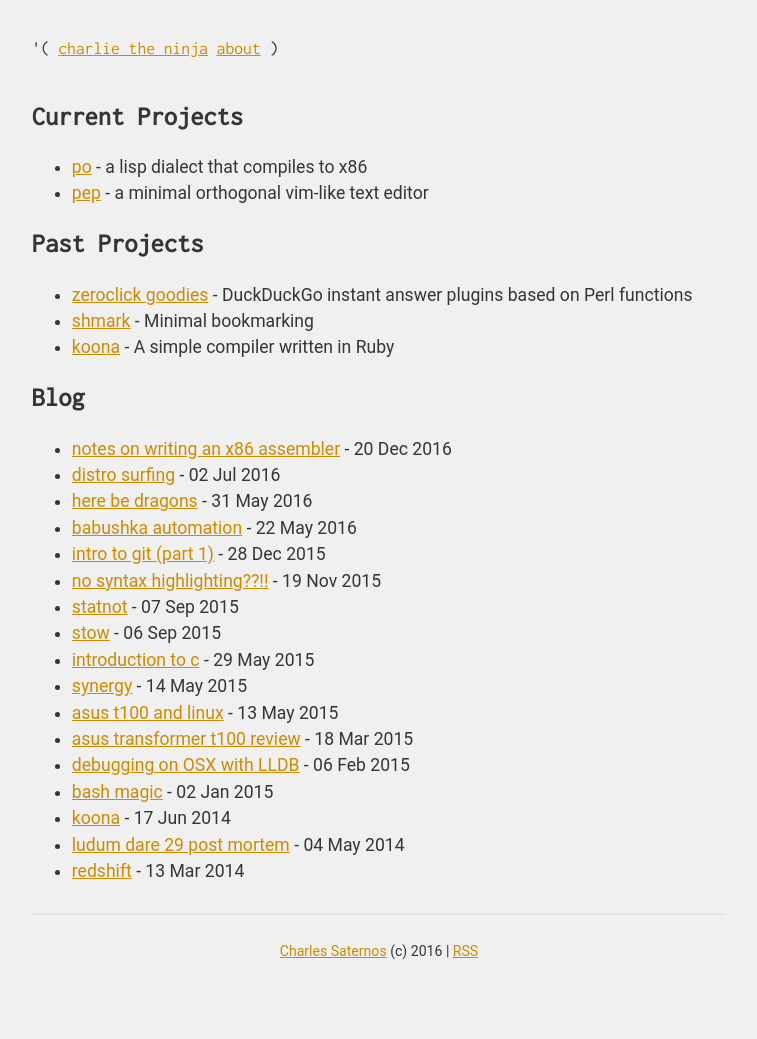
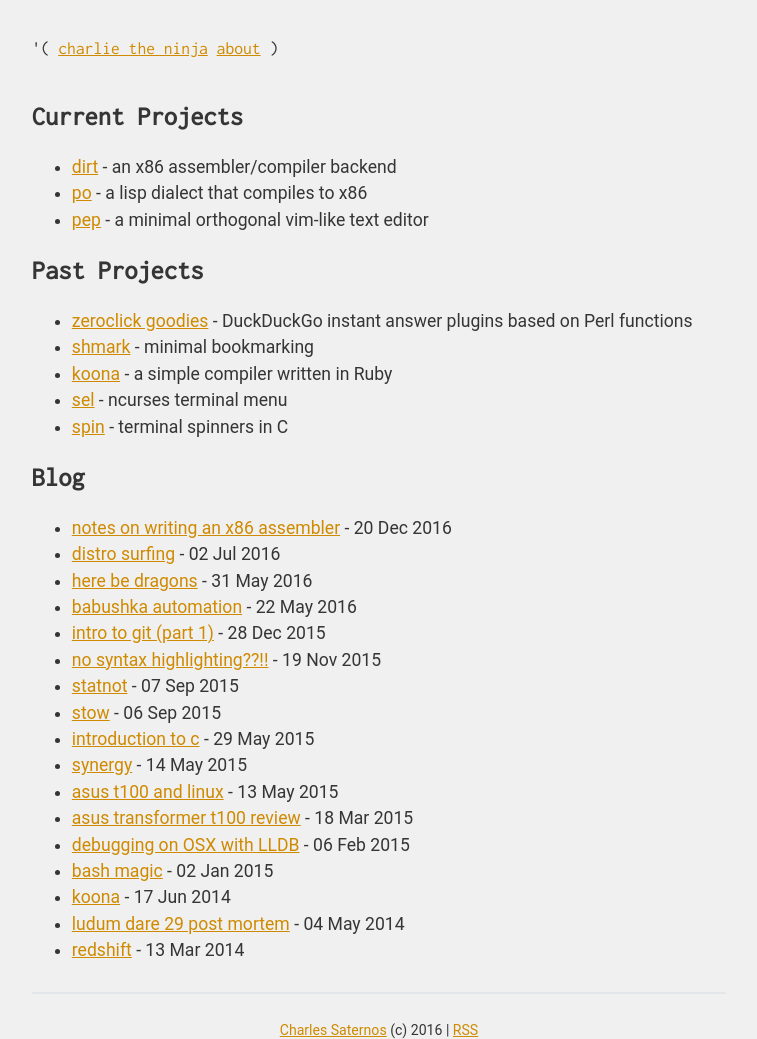
Before and after one commit to charles-l/charles-l.github.io, a Jekyll site: the page built from index.html, in a window 1280 px wide. Shown: the whole page, without its empty margins (261-1018 px from the left). Built offline with Jekyll 4.4.1, drawn with Linux system fonts in a browser that asks for light colours; before the commit the page ends 960 px from its top, so only the background shows below that.

Commit message:
updated projects

```diff
--- a/index.html
+++ b/index.html
@@ -5,6 +5,7 @@ title: Home
 
 <h2>Current Projects</h2>
 <ul>
+<li><a href='https://github.com/charles-l/dirt'>dirt</a> - an x86 assembler/compiler backend</li>
 <li><a href='https://github.com/charles-l/po'>po</a> - a lisp dialect that compiles to x86</li>
 <li><a href='https://github.com/charles-l/pep'>pep</a> - a minimal orthogonal vim-like text editor</li>
 </ul>
@@ -12,8 +13,10 @@ title: Home
 <h2>Past Projects</h2>
 <ul>
 <li><a href='https://github.com/charles-l/zeroclickinfo-goodies'>zeroclick goodies</a> - DuckDuckGo instant answer plugins based on Perl functions</li>
-<li><a href='https://github.com/charles-l/shmark'>shmark</a> - Minimal bookmarking</li>
-<li><a href='https://github.com/charles-l/koona'>koona</a> - A simple compiler written in Ruby</li>
+<li><a href='https://github.com/charles-l/shmark'>shmark</a> - minimal bookmarking</li>
+<li><a href='https://github.com/charles-l/koona'>koona</a> - a simple compiler written in Ruby</li>
+<li><a href='https://github.com/charles-l/sel'>sel</a> - ncurses terminal menu</li>
+<li><a href='https://github.com/charles-l/spin'>spin</a> - terminal spinners in C</li>
 </ul>
 
 <h2>Blog</h2>
```
